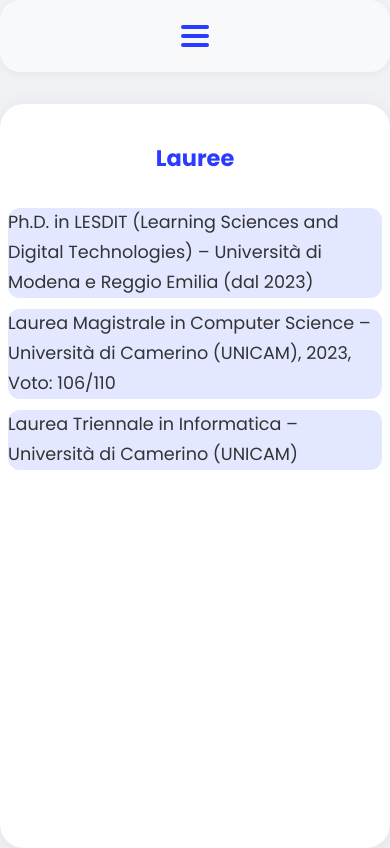
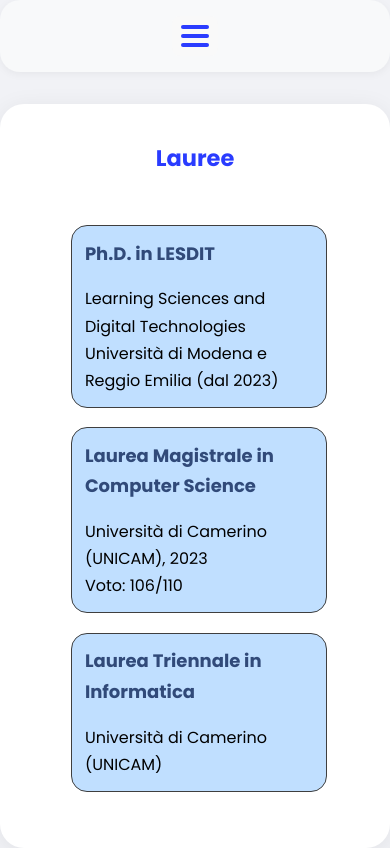
Before and after one commit to MetalGandix/mypersonalpageleomogia, a React (Vite) app: page /lauree in a window 390 px wide. Built offline with nearby package versions, Linux system fonts and the light colour scheme.

Commit message:
Added cards (da cambiare)

```diff
--- a/src/components/Lauree.jsx
+++ b/src/components/Lauree.jsx
@@ -1,24 +1,46 @@
 import React from 'react';
 
 export default function Lauree({ lang }) {
+  const degrees = lang === 'it'
+    ? [
+        {
+          title: 'Ph.D. in LESDIT',
+          content: <>Learning Sciences and Digital Technologies<br />Università di Modena e Reggio Emilia (dal 2023)</>
+        },
+        {
+          title: 'Laurea Magistrale in Computer Science',
+          content: <>Università di Camerino (UNICAM), 2023<br /><span style={{color:'#000000ff'}}>Voto: 106/110</span></>
+        },
+        {
+          title: 'Laurea Triennale in Informatica',
+          content: <>Università di Camerino (UNICAM)</>
+        }
+      ]
+    : [
+        {
+          title: 'Ph.D. in LESDIT',
+          content: <>Learning Sciences and Digital Technologies<br />University of Modena and Reggio Emilia (since 2023)</>
+        },
+        {
+          title: 'MSc in Computer Science',
+          content: <>University of Camerino (UNICAM), 2023<br /><span style={{color:'#4f8cff'}}>Grade: 106/110</span></>
+        },
+        {
+          title: 'BSc in Computer Science',
+          content: <>University of Camerino (UNICAM)</>
+        }
+      ];
   return (
     <>
-      <h2>{lang === 'it' ? 'Lauree' : 'Degrees'}</h2>
-      <ul>
-        {lang === 'it' ? (
-          <>
-            <li>Ph.D. in LESDIT (Learning Sciences and Digital Technologies) – Università di Modena e Reggio Emilia (dal 2023)</li>
-            <li>Laurea Magistrale in Computer Science – Università di Camerino (UNICAM), 2023, Voto: 106/110</li>
-            <li>Laurea Triennale in Informatica – Università di Camerino (UNICAM)</li>
-          </>
-        ) : (
-          <>
-            <li>Ph.D. in LESDIT (Learning Sciences and Digital Technologies) – University of Modena and Reggio Emilia (since 2023)</li>
-            <li>MSc in Computer Science – University of Camerino (UNICAM), 2023, Grade: 106/110</li>
-            <li>BSc in Computer Science – University of Camerino (UNICAM)</li>
-          </>
-        )}
-      </ul>
+      <h2 style={{textAlign:'center'}}>{lang === 'it' ? 'Lauree' : 'Degrees'}</h2>
+      <div className="card-container">
+        {degrees.map((deg, idx) => (
+          <div className="card" key={idx}>
+            <div className="card__title">{deg.title}</div>
+            <div className="card__content">{deg.content}</div>
+          </div>
+        ))}
+      </div>
     </>
   );
 }
--- a/src/components/Pubblicazioni.jsx
+++ b/src/components/Pubblicazioni.jsx
@@ -1,24 +1,52 @@
 import React from 'react';
 
 export default function Pubblicazioni({ lang }) {
+  const pubs = lang === 'it'
+    ? [
+        {
+          title: 'Isyde 2024',
+          content: <>
+            Abstract pubblicati: (ID: 111, pag 27), (ID: 125, pag 65)<br />
+            <a href="https://www.isyde.org/wp-content/uploads/2024/07/Book_OF_Abstracts_Isyde_2024.pdf" target="_blank" rel="noopener noreferrer" style={{color:'#4f8cff', fontWeight:'500'}}>Book of Abstract Link</a>
+          </>
+        },
+        {
+          title: 'Poster ML2025',
+          content: <>
+            Machine Learning Methods for Complex and Quantum Systems - ML2025<br />
+            4-6 giugno, Università di Camerino, Italia<br />
+            <a href="https://files.spazioweb.it/ca/e2/cae2d341-22f1-4545-8c56-74fe28e72bad.pdf" target="_blank" rel="noopener noreferrer" style={{color:'#4f8cff', fontWeight:'500'}}>Book of Abstract Link</a>
+          </>
+        }
+      ]
+    : [
+        {
+          title: 'Isyde',
+          content: <>
+            (ID: 111, p. 27), (ID: 125, p. 65)<br />
+            <a href="https://www.isyde.org/wp-content/uploads/2024/07/Book_OF_Abstracts_Isyde_2024.pdf" target="_blank" rel="noopener noreferrer" style={{color:'#4f8cff', fontWeight:'500'}}>Book of Abstract Link</a>
+          </>
+        },
+        {
+          title: 'Poster ML2025',
+          content: <>
+            Machine Learning Methods for Complex and Quantum Systems - ML2025<br />
+            June 4-6, University of Camerino, Italy<br />
+            <a href="https://files.spazioweb.it/ca/e2/cae2d341-22f1-4545-8c56-74fe28e72bad.pdf" target="_blank" rel="noopener noreferrer" style={{color:'#4f8cff', fontWeight:'500'}}>Book of Abstract Link</a>
+          </>
+        }
+      ];
   return (
     <>
-      <h2>{lang === 'it' ? 'Pubblicazioni' : 'Publications'}</h2>
-      <ul>
-        {lang === 'it' ? (
-          <>
-            <li>Isyde (ID: 111, pag 27), (ID: 125, pag 65) – <a href="https://www.isyde.org/wp-content/uploads/2024/07/Book_OF_Abstracts_Isyde_2024.pdf" target="_blank" rel="noopener noreferrer">Book of Abstract Link</a></li>
-            <li>Poster alla conferenza: Machine Learning Methods for Complex and Quantum Systems - ML2025<br />
-            4-6 giugno, Università di Camerino, Italia – <a href="https://files.spazioweb.it/ca/e2/cae2d341-22f1-4545-8c56-74fe28e72bad.pdf" target="_blank" rel="noopener noreferrer">Book of Abstract Link</a></li>
-          </>
-        ) : (
-          <>
-            <li>Isyde (ID: 111, p. 27), (ID: 125, p. 65) – <a href="https://www.isyde.org/wp-content/uploads/2024/07/Book_OF_Abstracts_Isyde_2024.pdf" target="_blank" rel="noopener noreferrer">Book of Abstract Link</a></li>
-            <li>Poster at the conference: Machine Learning Methods for Complex and Quantum Systems - ML2025<br />
-            June 4-6, University of Camerino, Italy – <a href="https://files.spazioweb.it/ca/e2/cae2d341-22f1-4545-8c56-74fe28e72bad.pdf" target="_blank" rel="noopener noreferrer">Book of Abstract Link</a></li>
-          </>
-        )}
-      </ul>
+      <h2 style={{textAlign:'center'}}>{lang === 'it' ? 'Pubblicazioni' : 'Publications'}</h2>
+      <div className="card-container">
+        {pubs.map((pub, idx) => (
+          <div className="card" key={idx}>
+            <div className="card__title">{pub.title}</div>
+            <div className="card__content">{pub.content}</div>
+          </div>
+        ))}
+      </div>
     </>
   );
 }
--- a/src/styles.css
+++ b/src/styles.css
@@ -580,58 +580,94 @@
   color: #fff;
 }
 .degrees-card, .publications-card {
-  background: #fff;
-  border-radius: 20px;
-  box-shadow: 0 4px 24px rgba(44, 80, 255, 0.08);
-  padding: 2rem 1.5rem;
-  max-width: 600px;
+  background: none;
+  box-shadow: none;
+  border: none;
+  padding: 0;
+  max-width: 100vw;
   margin: 2rem auto;
-  border: 1px solid #eaeaea;
-  animation: fadeIn 0.4s;
-}
-.degrees-card h2, .publications-card h2 {
-  color: #2a3cff;
-  font-weight: 600;
-  margin-bottom: 1.2rem;
-  font-size: 1.5rem;
+  animation: none;
 }
 .degrees-list, .publications-list {
-  list-style: none;
+  display: grid;
+  grid-template-columns: repeat(3, 1fr);
+  gap: 2rem;
   padding: 0;
-  margin: 0;
+  margin: 0 auto;
+  max-width: 1200px;
 }
 .degrees-list li, .publications-list li {
-  background: #e3e7ff;
-  margin-bottom: 1rem;
-  border-radius: 14px;
+  background: #fff;
+  margin: 0;
+  border-radius: 24px;
   color: #333;
   font-size: 1.08rem;
-  padding: 1rem 1.2rem 1rem 2.5rem;
+  padding: 2.2rem 2rem 2.2rem 3rem;
   position: relative;
-  box-shadow: 0 2px 8px rgba(44,80,255,0.07);
+  box-shadow: 0 4px 24px rgba(44,80,255,0.10);
+  min-height: 220px;
+  display: flex;
+  flex-direction: column;
+  justify-content: center;
+  align-items: flex-start;
   transition: background 0.3s;
 }
 .degrees-list li::before, .publications-list li::before {
-  content: '\1F393'; /* Graduation cap for degrees */
+  content: '\1F393';
   position: absolute;
-  left: 1rem;
-  top: 1.1rem;
-  font-size: 1.2rem;
+  left: 1.2rem;
+  top: 1.2rem;
+  font-size: 1.5rem;
   color: #4f8cff;
 }
 .publications-list li::before {
-  content: '\1F4D6'; /* Book for publications */
+  content: '\1F4D6';
 }
 .degrees-list li:hover, .publications-list li:hover {
-  background: #d0d6ff;
+  background: #e3e7ff;
+}
+.card-container {
+  justify-content: center;
+  display: grid;
+  grid-template-columns: repeat(auto-fit, minmax(7rem, 16rem));
+  gap: 2rem;
+  width: max(80%, 24rem);
+  margin: 2rem auto;
+}
+.card {
+  background-color: #6ab4ff6b;
+  border-radius: 1rem;
+  padding: 1rem;
+  display: grid;
+  gap: 1rem;
+  cursor: pointer;
+  transition: all 0.2s ease-in-out;
+  color: #fff;
+  border: 1px solid #3f3f3f;
+  min-height: 160px;
+}
+.card:hover {
+  transform: translateY(-1rem);
+}
+.card__title {
+  font-weight: 700;
+  font-size: larger;
+  color: #314a79;
+}
+.card__content {
+  font-size: 1rem;
+  color: #000000;
+}
+.card-container:has(.card:hover) .card:not(:hover) {
+  opacity: 0.5;
 }
 @media (max-width: 700px) {
-  .degrees-card, .publications-card {
-    max-width: 98vw;
-    padding: 1.2rem 0.5rem;
+  .card-container {
+    gap: 1.2rem;
+    width: 98vw;
   }
-  .degrees-list li, .publications-list li {
-    font-size: 0.98rem;
-    padding: 0.8rem 0.8rem 0.8rem 2.2rem;
+  .card {
+    min-height: 120px;
+    padding: 0.8rem;
   }
 }
```
